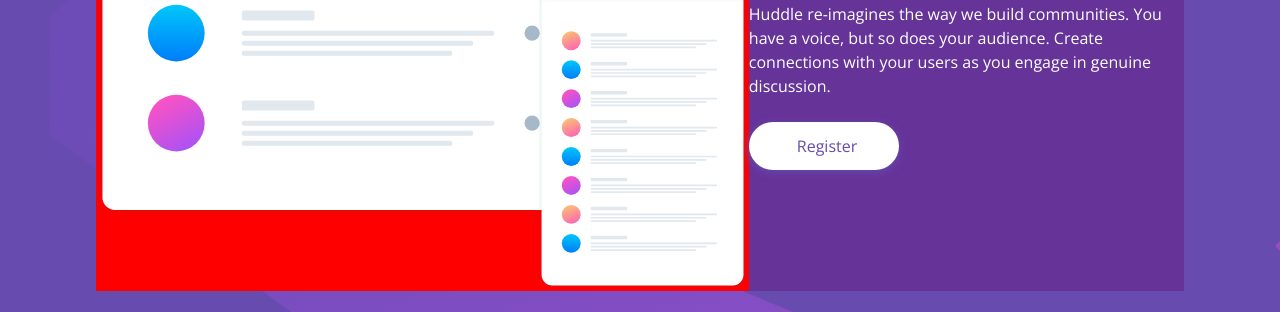
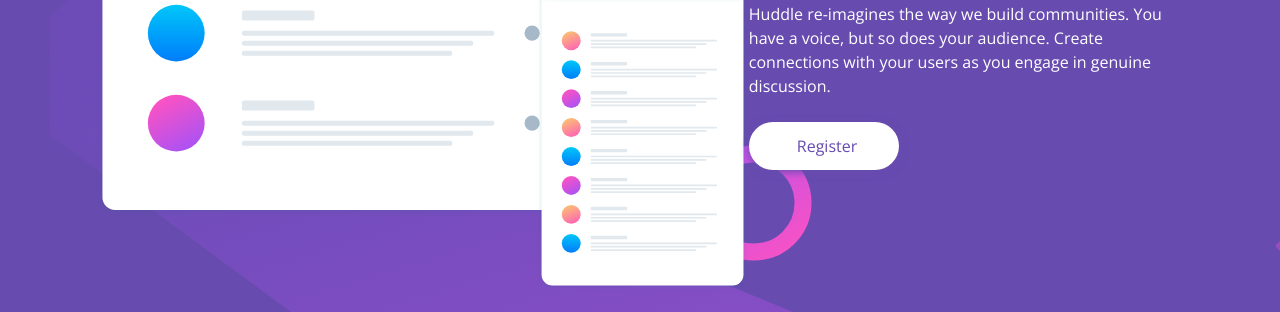
Before and after one commit to MahdiSohaily/single-introductory-section, a website: page index.html in a window 1280 px wide. Shown: the part 310-622 px from the top of the page. Drawn offline with nearby package versions, Linux system fonts and the light colour scheme.

Commit message:
Update main max-width

```diff
--- a/styles.css
+++ b/styles.css
@@ -115,18 +115,17 @@
 
 @media screen and (min-width: 40em) {
   main {
+    max-width: 1440px;
     display: flex;
     padding-block: 1em;
   }
 
   .img-wrapper {
     flex: 60%;
-      background-color: red;
   }
 
   .description {
     flex: 40%;
-      background-color: rebeccapurple;
   }
 
   p {
@@ -182,6 +181,5 @@
     margin-top: 0.5em;
     margin-left: 0;
     padding: 0.75em 3em;
-
   }
 }
```
Lines whose indentation alone changed are shown as unchanged.
